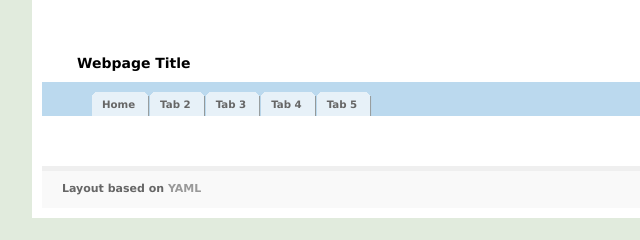
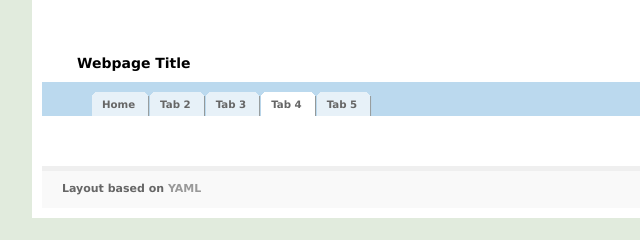
Before and after one commit to jgwynn2901/web, a plain HTML site: page index.html in a window 1280 px wide. Shown: the full height of the page, 168-808 px from the left. Drawn offline with Linux system fonts and the light colour scheme.

Commit message:
tabs css working no code yet.

```diff
--- a/css/site.css
+++ b/css/site.css
@@ -54,10 +54,21 @@ list-style:none;
 #tabs a:hover span {
   color:#FF9834;
 }
+#tabs a.selected  {
+  color:#FF9834;
+}
 #tabs a:hover {
 	background-position:0% -42px;
 }
+#tabs a.selected {
+	background-position:0% -42px;
+}
+
 #tabs a:hover span {
+  background-position:100% -42px;
+}
+
+#tabs a.selected span {
   background-position:100% -42px;
 }
 /*
--- a/index.html
+++ b/index.html
@@ -31,10 +31,10 @@
         <div id="tabs">
           <!-- main navigation: horizontal list -->
           <ul>
-            <li><a href="#" title="Home" class="selected"><span class="selected">Home</span></a></li>
+            <li><a href="#" title="Home" ><span>Home</span></a></li>
             <li><a href="#" title="Tab 2"><span>Tab 2</span></a></li>
             <li><a href="#" title="Tab 3"><span>Tab 3</span></a></li>
-            <li><a href="#" title="Tab 4"><span>Tab 4</span></a></li>
+            <li><a href="#" title="Tab 4" class="selected"><span>Tab 4</span></a></li>
             <li><a href="#" title="Tab 5"><span>Tab 5</span></a></li>
           </ul>
         </div>
```
